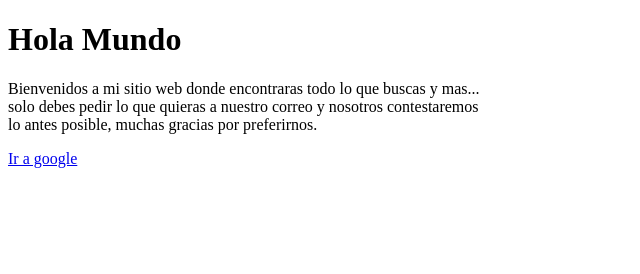
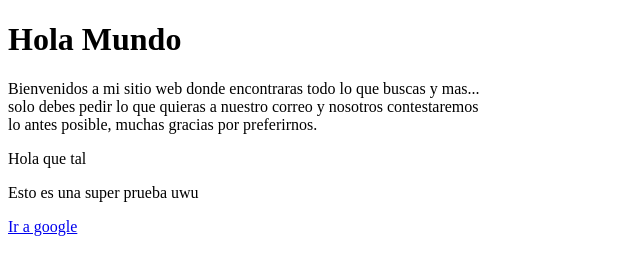
Before and after one commit to Cebrin/Pagina-Web, a plain HTML site: page Index.html in a window 1280 px wide. Shown: the whole page, without its empty margins (0-640 px from the left). Drawn offline with Linux system fonts and the light colour scheme.

Commit message:
prueba 2.0
hoy si we

```diff
--- a/Index.html
+++ b/Index.html
@@ -13,6 +13,8 @@
       solo debes pedir lo que quieras a nuestro correo y nosotros contestaremos <br>
       lo antes posible, muchas gracias por preferirnos.
     </p>
+    <p>Hola que tal </p>
+    <p>Esto es una super prueba uwu</p>
     <a target="_blank" href="https://www.google.com.sv/">Ir a google</a>
   </body>
 </html>
```
